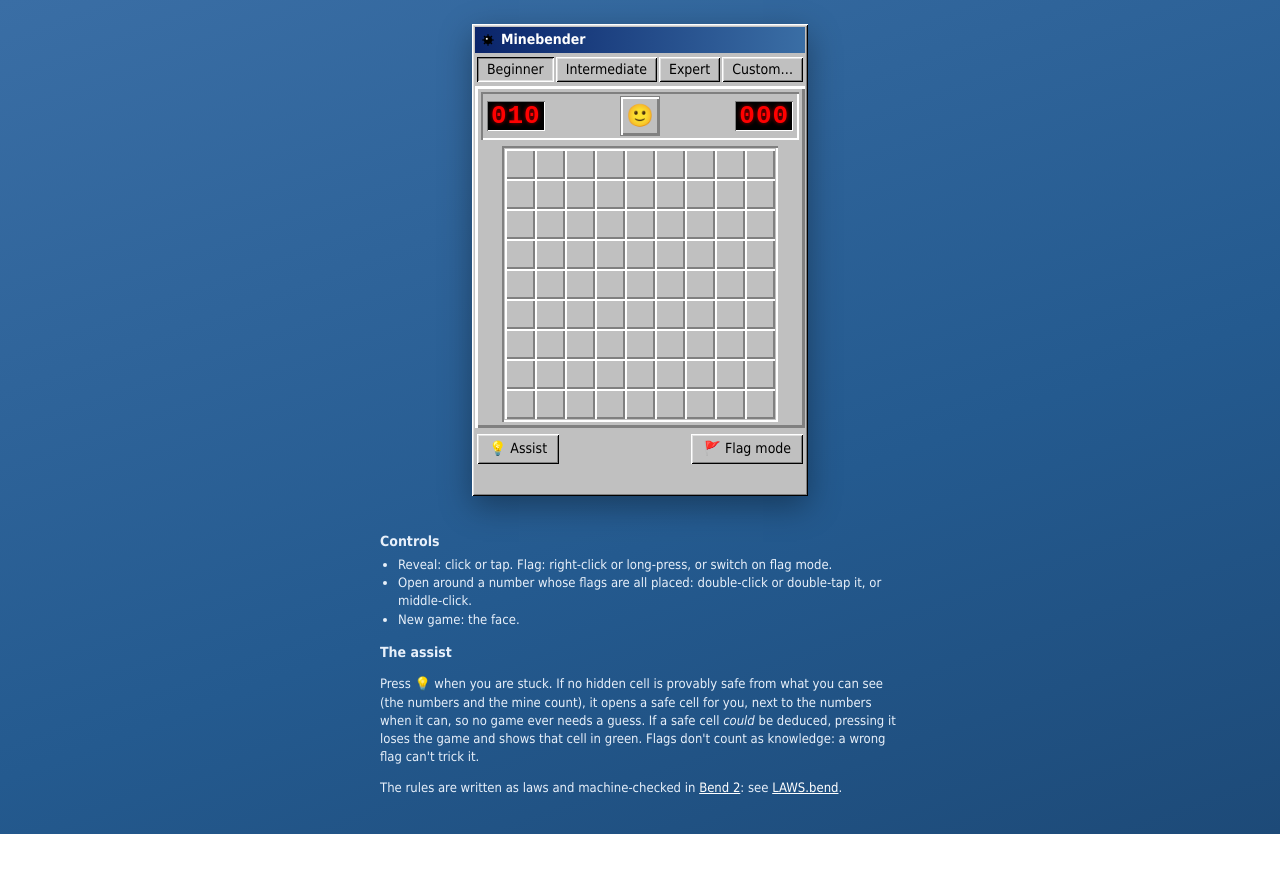
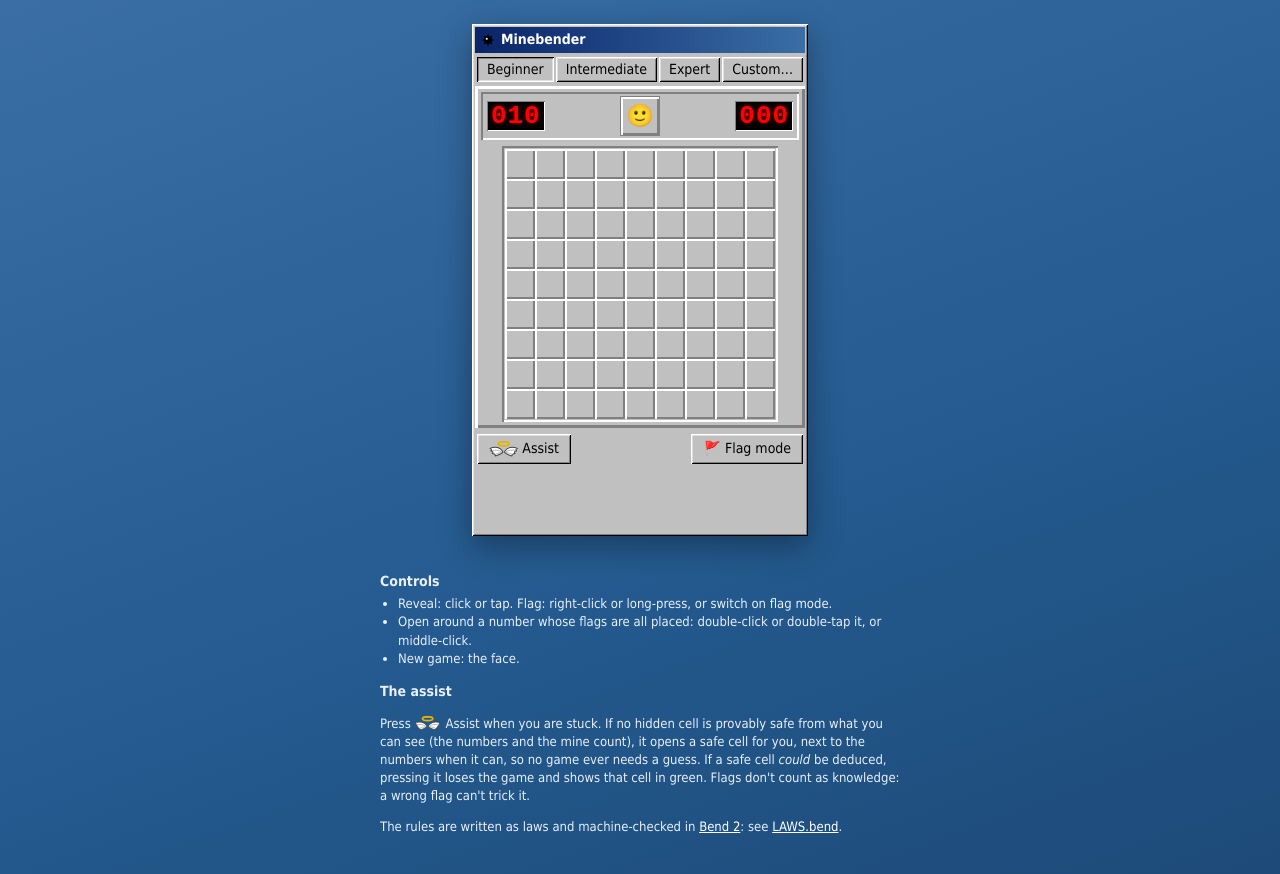
Before and after one commit to luiscleto/minebender, a plain HTML site: page docs/index.html in a window 1280 px wide. Before the commit the page ends 834 px from the top, so only its background shows below. Drawn offline with Linux system fonts and the light colour scheme.

Commit message:
Page: wrap messages instead of widening the board, angel assist icon; demo GIF in README
Messages now wrap in a fixed three-line box (contain: inline-size) so
long ones no longer stretch the window. The assist button shows a small
halo-and-wings SVG instead of a light bulb. The demo was recorded with
headless Chrome on a crafted board (crafted random numbers fed to the
unchanged generator, in a scratch copy of the page).

Co-Authored-By: Claude Opus 5.5 <noreply@anthropic.com>

```diff
--- a/docs/index.html
+++ b/docs/index.html
@@ -78,7 +78,9 @@
   .busy #board { cursor: progress; }
   .tools { display: flex; gap: 6px; justify-content: space-between; padding: 6px 2px 2px; flex-wrap: wrap; }
   .tools button { padding: 5px 12px; }
-  #msg { min-height: 1.4em; margin: 6px 4px 2px; max-width: 34em; }
+  /* Messages wrap within the window's width (never widen it) and get room for three lines. */
+  #msg { contain: inline-size; height: 4.2em; overflow-y: auto; margin: 6px 4px 2px; overflow-wrap: break-word; }
+  .ico { width: 2.1em; height: 1.15em; vertical-align: -0.25em; }
   footer {
     color: #e8f0fa; max-width: 40em; margin-top: 22px; font-size: 13px;
   }
@@ -115,7 +117,7 @@
     <div class="wrap sunken"><div id="board" role="grid" aria-label="Minefield"></div></div>
   </div>
   <div class="tools">
-    <button id="assist" title="Opens a cell when no safe cell can be deduced. Press it too early and you lose.">💡 Assist</button>
+    <button id="assist" title="Opens a cell when no safe cell can be deduced. Press it too early and you lose."><svg class="ico" id="wings" aria-hidden="true"></svg> Assist</button>
     <button id="flagmode" aria-pressed="false" title="Taps place flags instead of revealing">🚩 Flag mode</button>
   </div>
   <p id="msg" role="status"></p>
@@ -129,7 +131,7 @@
     <li>New game: the face.</li>
   </ul>
   <h2>The assist</h2>
-  <p>Press 💡 when you are stuck. If no hidden cell is provably safe from what you can see (the numbers and the
+  <p>Press <svg class="ico" id="wings2" aria-hidden="true"></svg> Assist when you are stuck. If no hidden cell is provably safe from what you can see (the numbers and the
     mine count), it opens a safe cell for you, next to the numbers when it can, so no game ever needs a guess. If a safe cell <em>could</em> be
     deduced, pressing it loses the game and shows that cell in green. Flags don't count as knowledge: a wrong flag
     can't trick it.</p>
@@ -153,6 +155,8 @@
 const MINE = `<g stroke="#000" stroke-width="1.4"><line x1="8" y1="1.5" x2="8" y2="14.5"/><line x1="1.5" y1="8" x2="14.5" y2="8"/><line x1="3.4" y1="3.4" x2="12.6" y2="12.6"/><line x1="12.6" y1="3.4" x2="3.4" y2="12.6"/></g><circle cx="8" cy="8" r="4.6"/><rect x="5.6" y="5.6" width="2" height="2" fill="#fff"/>`;
 const FLAG = `<polygon points="9,2 9,8.6 3.4,5.3" fill="#e00"/><rect x="8.2" y="2" width="1.5" height="9.5"/><rect x="5" y="11" width="7" height="1.6"/><rect x="3.4" y="12.5" width="10.2" height="1.9"/>`;
 const svg = s => `<svg viewBox="0 0 16 16" aria-hidden="true">${s}</svg>`;
+const WING = `<path d="M15 13C12 8.5 6.5 7.5 1 9.5c2 .8 2.2 1.8 1 2.8 2.8.2 2.6 1.6 1.6 2.8 2.8 0 3.3 1.2 3.4 2.6 3-.4 5.4-1.8 8-3.7z" fill="#fff" stroke="#444" stroke-width="1.1" stroke-linejoin="round"/><path d="M14 13.4C10.5 11.4 7 11 3.5 11.8M14 14.2c-3 .2-5.5 .8-8 2.4" fill="none" stroke="#9a9a9a" stroke-width=".8"/>`;
+const WINGS = `<ellipse cx="16" cy="4.6" rx="6" ry="2.2" fill="none" stroke="#e6b400" stroke-width="2"/>${WING}<g transform="translate(32 0) scale(-1 1)">${WING}</g>`;
 const LOOK = {
   Covered: ["cov", ""],
   Flagged: ["flg", svg(FLAG)],
@@ -167,6 +171,7 @@ const NAME = t => typeof t === "number" ? (t ? `${t}` : "empty") : t.toLowerCase
 const $ = id => document.getElementById(id);
 const board = $("board"), win = $("win");
 $("titleicon").innerHTML = MINE;
+for (const id of ["wings", "wings2"]) { $(id).setAttribute("viewBox", "0 2 32 16.5"); $(id).innerHTML = WINGS; }
 
 const worker = new Worker(new URL("./worker.js", import.meta.url), {type: "module"});
 let seq = 0, onview = new Map();
```
Also changed, not shown: docs/demo.gif (added), 1 other file.
